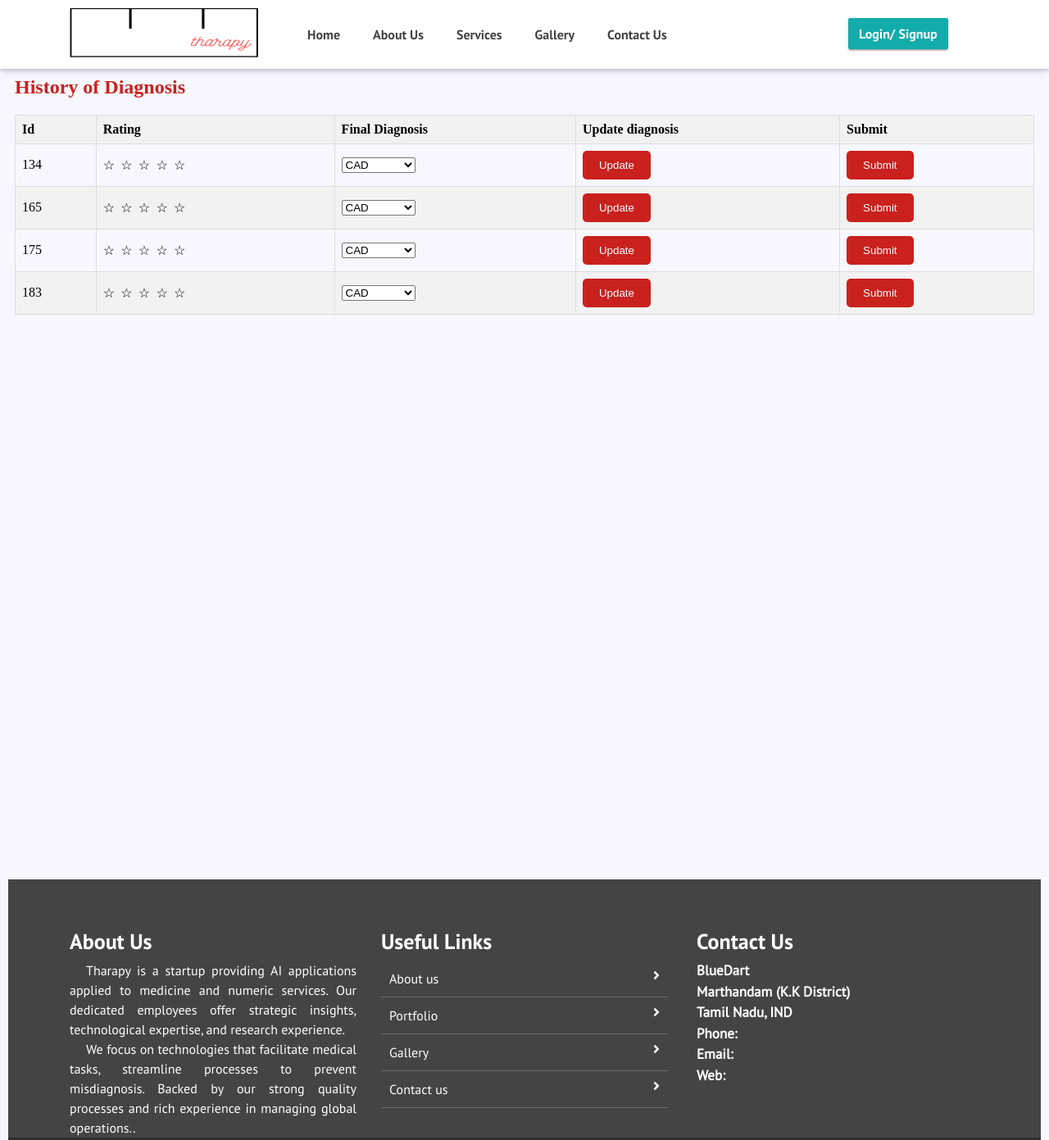
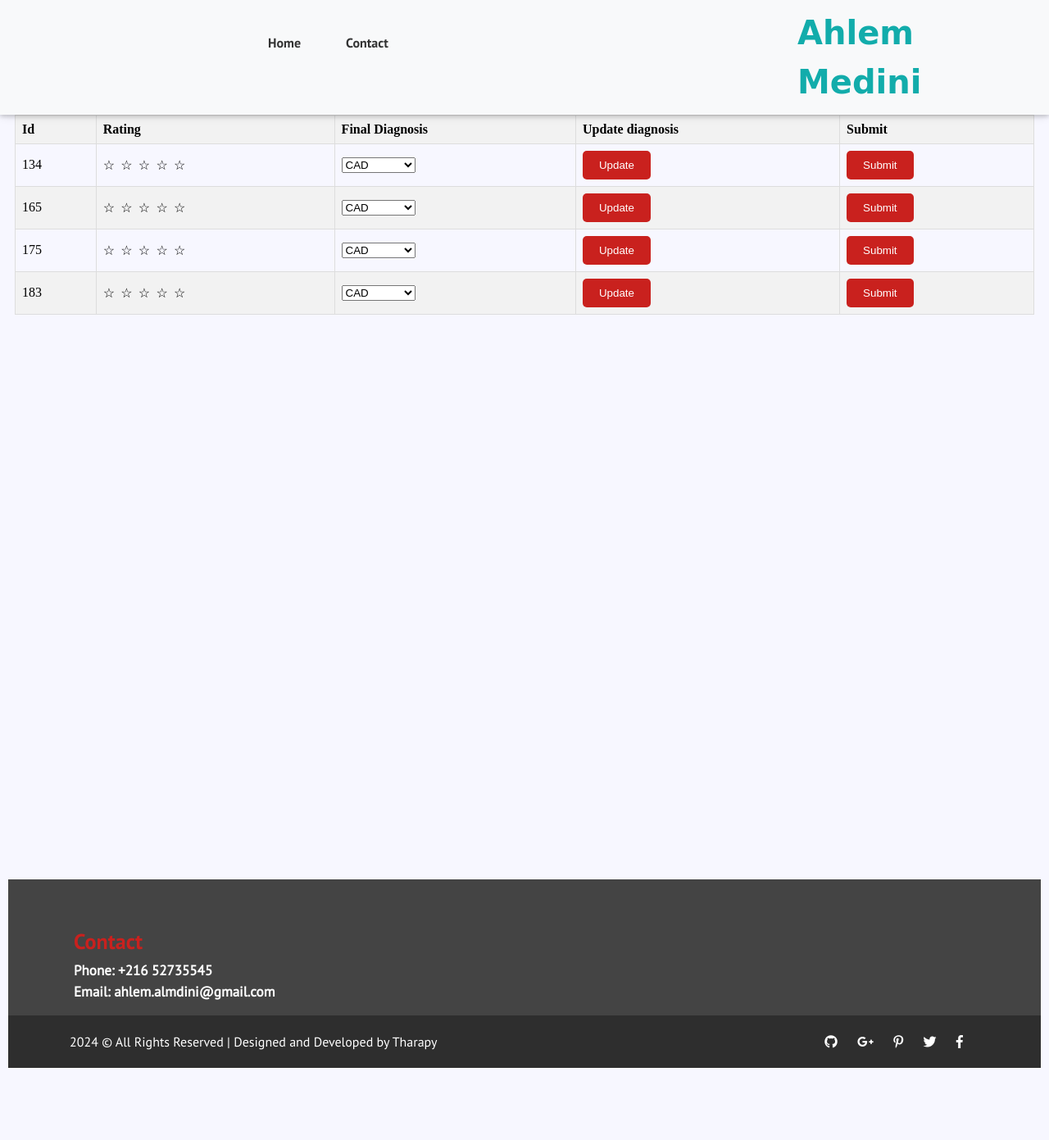
Before and after one commit to Ahlem94/ahlem_medini, a plain HTML site: page feedback.html in a window 1280 px wide. Shown: the top 1391 px of the page at 82% size. After the commit the page ends 1313 px from the top, so only its background shows below. Drawn offline with Linux system fonts and the light colour scheme.

Commit message:
Update feedback.html

```diff
--- a/feedback.html
+++ b/feedback.html
@@ -64,30 +64,34 @@
    <!-- ################# Header Starts Here#######################--->
 
     <header id="menu-jk">
-        <nav  class="">
-            <div class="container">
-                <div class="row nav-ro">
-                   <div class="col-lg-3 col-md-4 col-sm-12">
-                       <img src="assets/images/thara.png" alt="">
-                       <a data-toggle="collapse" data-target="#menu" href="#menu"><i class="fas d-block d-md-none small-menu fa-bars"></i></a>
+<nav style="background-color: #f8f9fa; padding: 10px 0;">
+    <div class="container" style="display: flex; align-items: right; justify-content: space-between;">
+        <!-- Left Section: Logo or Toggle -->
+        <div style="flex: 1;">
+            <a data-toggle="collapse" data-target="#menu" href="#menu">
+                <i class="fas d-block d-md-none small-menu fa-bars"></i>
+            </a>
         </div>
-                   <div id="menu" class="col-lg-7 col-md-8 d-none d-md-block no-padding">
-                       <ul>
-                            <li><a href="index.html">Home</a></li>
-                            <li><a href="about_us.html">About Us</a></li>
-                            <li><a href="services.html">Services</a></li>
+        <!-- Center Section: Navbar Links -->
+        <div id="menu" style="flex: 3; display: flex; gap: 15px; justify-content: flex-start;">
+            <ul style="list-style: none; padding: 0; margin: 0; display: flex; gap: 15px;">
 
-                            <li><a href="gallery.html">Gallery</a></li>
-                            <li><a href="contact_us.html">Contact Us</a></li>
+                <li style="display: inline;"><a href="index.html" style="text-decoration: none; color: #333; font-weight: bold;">Home</a></li>
+
+                <li style="display: inline;"><a href="#contact_us" style="text-decoration: none; color: #333; font-weight: bold;">Contact</a></li>
             </ul>
         </div>
-                   <div class="col-sm-2 d-none d-lg-block">
-                       <button class="btn btn-success">Login/ Signup</button>
-                   </div>
+        <!-- Right Section: Your Name -->
+        <div style="flex: 1; text-align: left;">
+            <span style="font-size: 40px; font-weight: bold; color: #12ACAB !important;font-family: cursive;">Ahlem Medini</span>
         </div>
     </div>
 </nav>
+
+
+
     </header>
+
 
 
     <body>
@@ -107,33 +111,17 @@
 
 
 
-    <footer class="footer">
+      <footer class="footer" id="contact_us">
         <div class="container">
             <div class="row">
-                <div class="col-md-4 col-sm-12">
-                    <h2>About Us</h2>
-                    <p>
-                        Tharapy is a startup providing AI applications applied to medicine and numeric services. Our dedicated employees offer strategic insights, technological expertise, and research experience.  </p>
-                    <p>We focus on technologies that facilitate medical tasks, streamline processes to prevent misdiagnosis. Backed by our strong quality processes and rich experience in managing global operations.. </p>
-                </div>
-                <div class="col-md-4 col-sm-12">
-                    <h2>Useful Links</h2>
-                    <ul class="list-unstyled link-list">
-                        <li><a ui-sref="about" href="#/about">About us</a><i class="fa fa-angle-right"></i></li>
-                        <li><a ui-sref="portfolio" href="#/portfolio">Portfolio</a><i class="fa fa-angle-right"></i></li>
-                        <li><a ui-sref="gallery" href="#/gallery">Gallery</a><i class="fa fa-angle-right"></i></li>
-                        <li><a ui-sref="contact" href="#/contact">Contact us</a><i class="fa fa-angle-right"></i></li>
-                    </ul>
-                </div>
+
+
                 <div class="col-md-4 col-sm-12 map-img">
-                    <h2>Contact Us</h2>
+                    <h2  style="color: #c9211e !important;">Contact </h2>
                     <address class="md-margin-bottom-40">
-                        BlueDart <br>
-                        Marthandam (K.K District) <br>
-                        Tamil Nadu, IND <br>
-                        Phone:  <br>
-                        Email: <a href="mailto:info@anybiz.com" class=""></a><br>
-                        Web: <a href="smart-eye.html" class=""></a>
+
+                        Phone: +216 52735545 <br>
+                        Email: ahlem.almdini@gmail.com</a><br>
                     </address>
 
                 </div>
```
Lines whose indentation alone changed are shown as unchanged.
